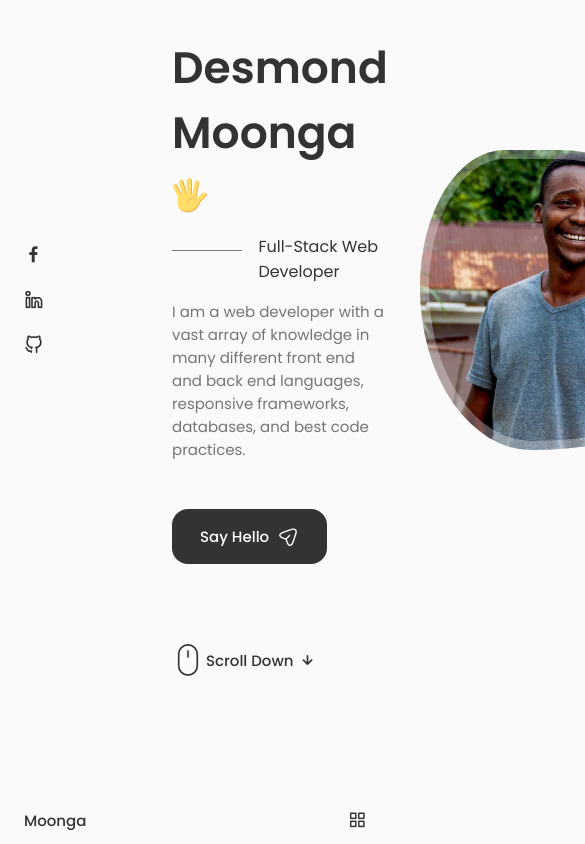
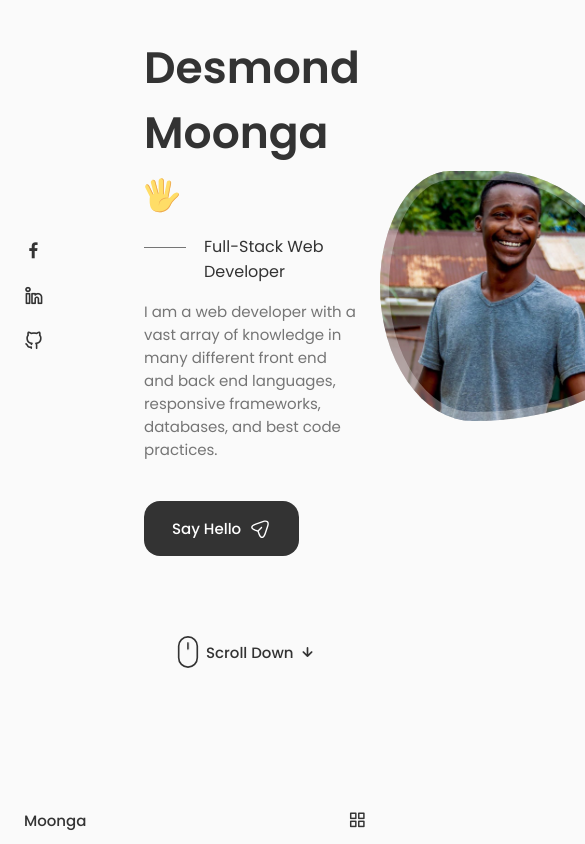
Before and after one commit to DezMoon/portfolio-website-reactjs, a React (Create React App) app: page / in a window 390 px wide. Shown: the top 844 px of the page, 585 px wide, since content can reach past the window. Built offline with nearby package versions, Linux system fonts and the light colour scheme.

Commit message:
Breakpoints for smaller screens

```diff
--- a/src/components/home/home.css
+++ b/src/components/home/home.css
@@ -116,7 +116,35 @@
 
 /*Breakpoints*/
 @media screen and (max-width: 992px) {
+    .home_content {
+        grid-template-columns: 100px repeat(2, 1fr);
+        column-gap: 1.25rem;
+    }
 
+    .home_hand {
+        width: 26px;
+        height: 26px;
+    }
+
+    .home_subtitle {
+        padding-left: 3.75rem;
+        margin-bottom: var(--mb-1);
+    }
+
+    .home_subtitle::before {
+        width: 42px;
+        top: 0.8rem;
+    }
+
+    .home_description {
+        max-width: initial;
+        margin-bottom: var(--mb-2-5);
+    }
+
+    .home_img {
+        width: 250px;
+        height: 250px;
+    }
 }
 
 @media screen and (max-width: 768px) {
```
